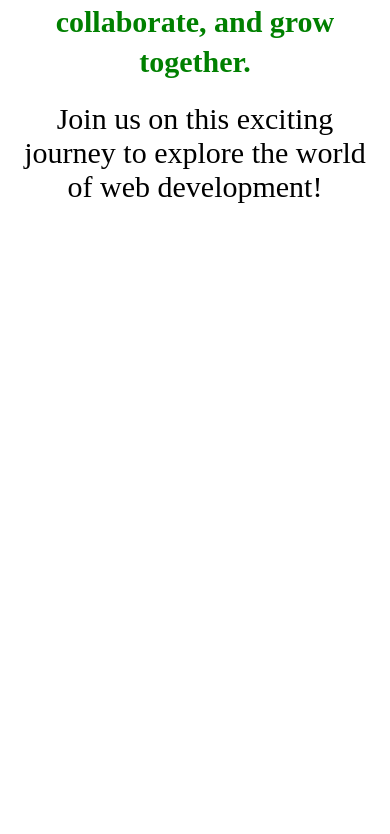
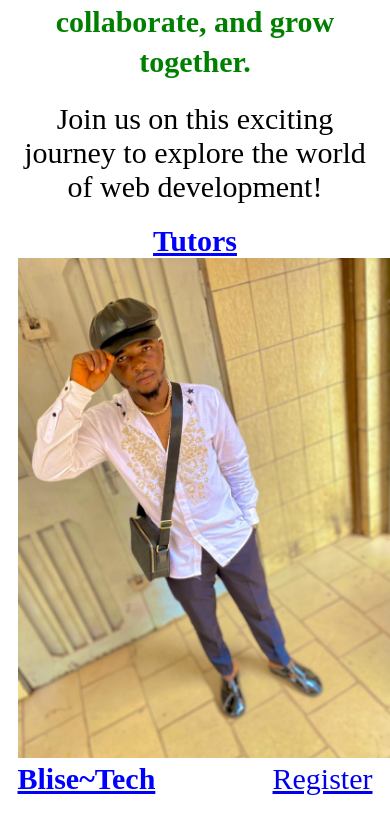
Before and after one commit to Osasblaisekhan/learning_platform, a website: page index.html in a window 390 px wide. Shown: the part 2860-3694 px from the top of the page. Before the commit the page ends 3154 px from the top, so only its background shows below. Drawn offline with Linux system fonts and the light colour scheme.

Commit message:
make some changes

```diff
--- a/index.html
+++ b/index.html
@@ -72,6 +72,22 @@
                 <p>At Red Team, we believe in the power of education and community. Our mission is to provide accessible learning opportunities through our free frontend development classes. We strive to create an inclusive environment where everyone can learn, collaborate, and grow together.</p>
 
                 <h3>Join us on this exciting journey to explore the world of web development!</h3>
+
+                <div class="tutors">
+                    <h2>Tutors</h2>
+
+                    <div class="container">
+                          <div class="sub-container">
+                              <div class="tutors-pic">
+                                <img src="./assets/Camera Roll/WhatsApp Image 2024-08-11 at 20.32.26_6f9c1265.jpg" alt="Blise~Tech">
+                            </div>
+                           <div class="infor">
+                             <h2><b>Blise~Tech</b></h2>
+                             <h3><a href="https://wa.me/message/EGV6WCFC7FRHH1">Register</a></h3>
+                           </div>
+                          </div>
+                    </div>
+                </div>
             </div>
 
             <div class="course-details">
--- a/style.css
+++ b/style.css
@@ -211,6 +211,17 @@
     font-size: 30px;
     font-weight: 500;
     color: #000;
+  }
+
+  .about-us-section .tutors-pic img{
+
+    width: 375px;
+  }
+
+  .about-us-section .container .sub-container .infor{
+    display: flex;
+    justify-content: space-between;
+    align-items: center;
   }
 
 
```
Also changed, not shown: assets/Camera Roll/WhatsApp Image 2024-08-11 at 20.32.26_6f9c1265.jpg (added).
